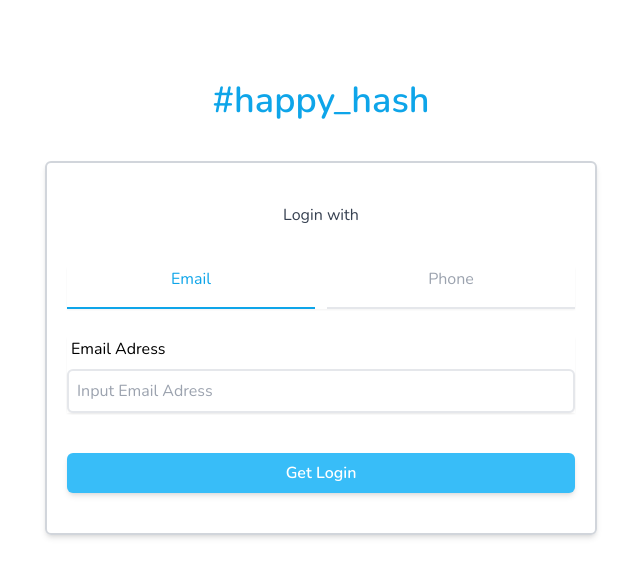
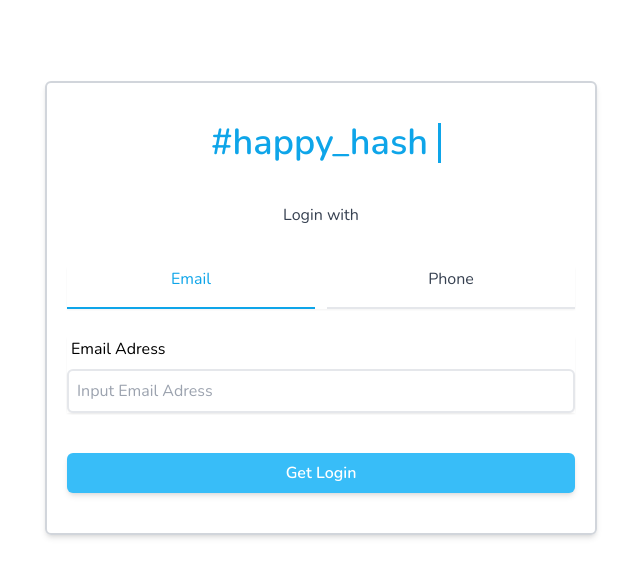
Before and after one commit to DoDevet/happy-hash, a Next.js app: page /login in a window 1280 px wide. Shown: the top 576 px of the page, without its empty margins (319-959 px from the left). Built offline with nearby package versions, Linux system fonts and the light colour scheme.

Commit message:
2.Create useMutationHook, prisma, pscale

```diff
--- /dev/null
+++ b/libs/client/useMutation.ts
@@ -0,0 +1,67 @@
+import { useState } from "react";
+
+interface UseMutationProps {
+  url: string;
+  method: "POST" | "PUT" | "DELETE";
+}
+
+interface UseMutationState<T> {
+  loading: boolean;
+  data?: T;
+  error?: object;
+}
+
+type UseMutationResult<T, V> = [(data: V) => void, UseMutationState<T>];
+
+export default function useMutation<T, V>({
+  url,
+  method,
+}: UseMutationProps): UseMutationResult<T, V> {
+  const [state, setState] = useState<UseMutationState<T>>({
+    loading: false,
+    data: undefined,
+    error: undefined,
+  });
+
+  const fn = (data: V) => {
+    setState((prev) => ({ ...prev, loading: true }));
+    fetch(url, {
+      method,
+      headers: {
+        "Content-Type": "applications/json",
+      },
+      body: JSON.stringify(data),
+    })
+      .then((res) => res.json())
+      .catch(() => {})
+      .then((data) => setState((prev) => ({ ...prev, data })))
+      .catch((error) => setState((prev) => ({ ...prev, error })))
+      .finally(() => setState((prev) => ({ ...prev, loading: false })));
+  };
+  return [fn, state];
+}
+
+/**
+ *
+ *
+ * interface ProductProps{
+ *  ok:boolean;
+ *  product: Product[];
+ * }
+ *
+    interface CommunityPost{
+        ok:booelan;
+        posts:Post[];
+    }
+ *
+ * const [fn, {data, error, loading}] =  useMutation<ProductProps>({url:sdf, method:"POST"});
+ *
+ *  data{
+ *  ok:...;
+ *  product: ...;
+ * }
+ *
+ *  createAccount({phone:123-123-132, email:123@123.23})
+ *
+ *
+ */
--- a/package.json
+++ b/package.json
@@ -9,6 +9,7 @@
     "lint": "next lint"
   },
   "dependencies": {
+    "@prisma/client": "^4.11.0",
     "@types/node": "18.14.6",
     "@types/react": "18.0.28",
     "@types/react-dom": "18.0.11",
--- /dev/null
+++ b/pages/api/login.ts
@@ -0,0 +1,5 @@
+import { NextApiRequest, NextApiResponse } from "next";
+
+export default function Login(req: NextApiRequest, res: NextApiResponse) {
+  if (req.method === "POST") console.log(req.body);
+}
--- a/pages/login.tsx
+++ b/pages/login.tsx
@@ -1,4 +1,5 @@
 import Input from "@/components/input";
+import useMutation from "@/libs/client/useMutation";
 import { cls } from "@/libs/client/utils";
 import { useState } from "react";
 import { useForm } from "react-hook-form";
@@ -9,25 +10,39 @@ interface LoginForm {
   email?: string;
   phone?: string;
 }
+interface LoginResult {
+  ok: boolean;
+}
 
 export default function Login() {
   const [loginMethod, setLoginMethod] = useState<LoginMethod>("Email");
   const { register, handleSubmit } = useForm<LoginForm>();
+
+  const [createAccount, { loading, data, error }] = useMutation<
+    LoginResult,
+    LoginForm
+  >({
+    method: "POST",
+    url: "/api/login",
+  });
+
   const onClickMethod = (method: LoginMethod) => {
     setLoginMethod(method);
   };
 
   const onLoginValid = (data: LoginForm) => {
     console.log(data);
+    createAccount(data);
+    createAccount({});
     //email 보내고 token 생성.
   };
 
   return (
     <div className="mt-16">
-      <h1 className="m-10 text-center text-4xl font-semibold text-sky-500">
-        #happy_hash
-      </h1>
       <div className="mx-3 mt-10 flex flex-col items-center rounded-md border-2 border-gray-300 px-5 shadow-md">
+        <h1 className="typed-out mt-10 text-center text-4xl font-semibold text-sky-500">
+          #happy_hash
+        </h1>
         <span className="my-10 block text-center text-gray-700">
           Login with
         </span>
@@ -38,8 +53,10 @@ export default function Login() {
         >
           <span
             className={cls(
-              "w-full cursor-pointer border-b-2 pb-4 text-center text-gray-400 transition-colors",
-              loginMethod === "Email" ? "border-b-sky-500 text-sky-500" : ""
+              "w-full cursor-pointer border-b-2 pb-4 text-center",
+              loginMethod === "Email"
+                ? "border-b-sky-500 text-sky-500"
+                : "text-gray-700 transition-colors hover:text-gray-400"
             )}
             onClick={() => onClickMethod("Email")}
           >
@@ -47,8 +64,10 @@ export default function Login() {
           </span>
           <span
             className={cls(
-              "w-full cursor-pointer border-b-2 pb-4 text-center text-gray-400 transition-colors",
-              loginMethod === "Phone" ? "border-b-sky-500 text-sky-500" : ""
+              "w-full cursor-pointer border-b-2 pb-4 text-center text-gray-700 transition-colors hover:text-gray-400",
+              loginMethod === "Phone"
+                ? "border-b-sky-500 text-sky-500"
+                : "text-gray-700 transition-colors hover:text-gray-400"
             )}
             onClick={() => onClickMethod("Phone")}
           >
--- a/styles/globals.css
+++ b/styles/globals.css
@@ -1,10 +1,28 @@
 @import url("https://fonts.googleapis.com/css2?family=Play:wght@400;700&display=swap");
 @import url("https://fonts.googleapis.com/css2?family=Nunito:wght@300;400;500;600;700;800;900;1000&display=swap");
-@tailwind base;
-@tailwind components;
-@tailwind utilities;
 
 body {
   padding-top: 17px;
   padding-bottom: 67px;
 }
+.typed-out {
+  width: 15rem;
+  animation: typing 1s steps(13), blink 0.7s step-end infinite alternate;
+  white-space: nowrap;
+  overflow: hidden;
+  border-right: 3px solid;
+}
+@keyframes typing {
+  from {
+    width: 0;
+  }
+}
+
+@keyframes blink {
+  50% {
+    border-color: transparent;
+  }
+}
+@tailwind base;
+@tailwind components;
+@tailwind utilities;
```
Also changed, not shown: 2 other files (tests, documents, lock files or other folders).
